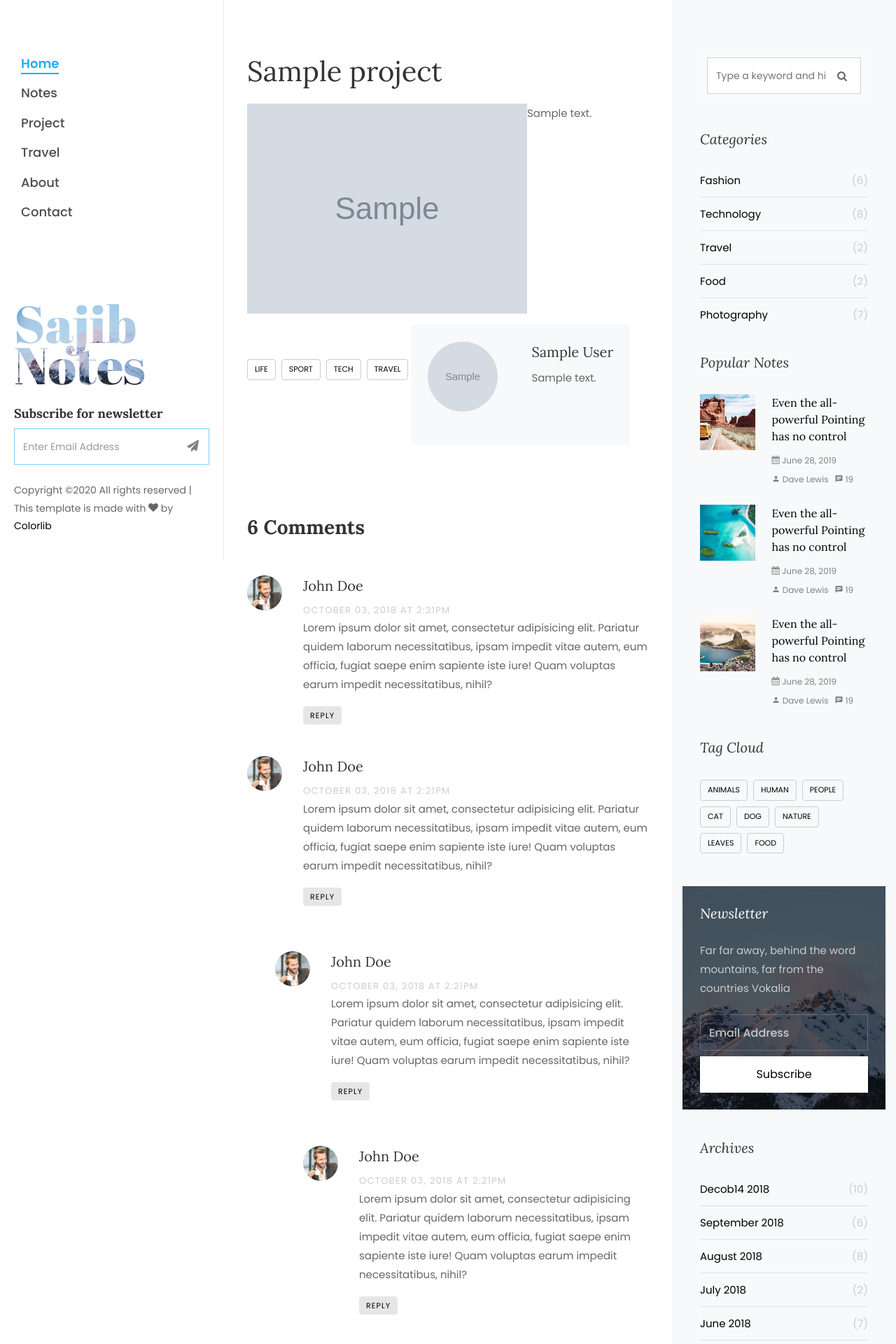
After one commit to sajib1066/sajib-notes, a Django app: template templates/project/details.html in a window 1280 px wide. The commit adds this page. Shown: the top 1920 px of the page at 70% size. Run offline with Django 3.2, Linux system fonts and the light colour scheme; the template is opened without the code that fills it: values that come from a table or form of the project are taken from there, others are empty; tables that the repository leaves empty hold one stand-in row (values such as "Sample post"); grey boxes marked "Sample" are stand-in pictures; some libraries are stand-ins or nearby versions; some web fonts are replaced.

Commit message:
create project details page

```diff
--- a/project/urls.py
+++ b/project/urls.py
@@ -1,7 +1,8 @@
 from django.urls import path
 
-from .views import ProjectListView
+from .views import ProjectListView, ProjectDetailView
 
 urlpatterns = [
-    path('', ProjectListView.as_view(), name='project')
+    path('', ProjectListView.as_view(), name='project'),
+    path('<slug>/', ProjectDetailView.as_view(), name='project-details')
 ]
--- a/project/views.py
+++ b/project/views.py
@@ -1,8 +1,12 @@
 from django.shortcuts import render
-from django.views.generic import ListView
+from django.views.generic import ListView, DetailView
 
 from .models import Project
 
 class ProjectListView(ListView):
     queryset = Project.objects.filter(is_delete=False)
     template_name = 'project/project.html'
+
+class ProjectDetailView(DetailView):
+    queryset = Project.objects.filter(is_delete=False)
+    template_name = 'project/details.html'
--- /dev/null
+++ b/templates/project/details.html
@@ -0,0 +1,159 @@
+{% extends 'base/base.html' %}
+{% load static %}
+
+
+{% block content %}
+<div id="colorlib-main">
+    <section class="ftco-section ftco-no-pt ftco-no-pb">
+        <div class="container">
+            <div class="row d-flex">
+
+				<div class="col-lg-8 px-md-5 py-5">
+					<div class="row pt-md-4">
+						<h1 class="mb-3">{{ project.title }}</h1>
+						<p>
+							<img src="{{ project.photo.url }}" alt="" class="img-fluid">
+						</p>
+						<p>{{ project.content|safe }}</p>
+						<div class="tag-widget post-tag-container mb-5 mt-5">
+							<div class="tagcloud">
+								<a href="#" class="tag-cloud-link">Life</a>
+								<a href="#" class="tag-cloud-link">Sport</a>
+								<a href="#" class="tag-cloud-link">Tech</a>
+								<a href="#" class="tag-cloud-link">Travel</a>
+							</div>
+						</div>
+
+						<div class="about-author d-flex p-4 bg-light">
+							<div class="bio mr-5">
+								<img src="{{ project.author.photo.url }}" alt="Image placeholder" style="width: 100px; height: 100px;" class="img-fluid mb-4">
+							</div>
+							<div class="desc">
+								<h3>{{ project.author.name }}</h3>
+								<p>{{ project.author.about }}</p>
+							</div>
+						</div>
+
+
+				<div class="pt-5 mt-5">
+				  <h3 class="mb-5 font-weight-bold">6 Comments</h3>
+				  <ul class="comment-list">
+					<li class="comment">
+					  <div class="vcard bio">
+						<img src="images/person_1.jpg" alt="Image placeholder">
+					  </div>
+					  <div class="comment-body">
+						<h3>John Doe</h3>
+						<div class="meta">October 03, 2018 at 2:21pm</div>
+						<p>Lorem ipsum dolor sit amet, consectetur adipisicing elit. Pariatur quidem laborum necessitatibus, ipsam impedit vitae autem, eum officia, fugiat saepe enim sapiente iste iure! Quam voluptas earum impedit necessitatibus, nihil?</p>
+						<p><a href="#" class="reply">Reply</a></p>
+					  </div>
+					</li>
+
+					<li class="comment">
+					  <div class="vcard bio">
+						<img src="images/person_1.jpg" alt="Image placeholder">
+					  </div>
+					  <div class="comment-body">
+						<h3>John Doe</h3>
+						<div class="meta">October 03, 2018 at 2:21pm</div>
+						<p>Lorem ipsum dolor sit amet, consectetur adipisicing elit. Pariatur quidem laborum necessitatibus, ipsam impedit vitae autem, eum officia, fugiat saepe enim sapiente iste iure! Quam voluptas earum impedit necessitatibus, nihil?</p>
+						<p><a href="#" class="reply">Reply</a></p>
+					  </div>
+
+					  <ul class="children">
+						<li class="comment">
+						  <div class="vcard bio">
+							<img src="images/person_1.jpg" alt="Image placeholder">
+						  </div>
+						  <div class="comment-body">
+							<h3>John Doe</h3>
+							<div class="meta">October 03, 2018 at 2:21pm</div>
+							<p>Lorem ipsum dolor sit amet, consectetur adipisicing elit. Pariatur quidem laborum necessitatibus, ipsam impedit vitae autem, eum officia, fugiat saepe enim sapiente iste iure! Quam voluptas earum impedit necessitatibus, nihil?</p>
+							<p><a href="#" class="reply">Reply</a></p>
+						  </div>
+
+
+						  <ul class="children">
+							<li class="comment">
+							  <div class="vcard bio">
+								<img src="images/person_1.jpg" alt="Image placeholder">
+							  </div>
+							  <div class="comment-body">
+								<h3>John Doe</h3>
+								<div class="meta">October 03, 2018 at 2:21pm</div>
+								<p>Lorem ipsum dolor sit amet, consectetur adipisicing elit. Pariatur quidem laborum necessitatibus, ipsam impedit vitae autem, eum officia, fugiat saepe enim sapiente iste iure! Quam voluptas earum impedit necessitatibus, nihil?</p>
+								<p><a href="#" class="reply">Reply</a></p>
+							  </div>
+
+								<ul class="children">
+								  <li class="comment">
+									<div class="vcard bio">
+									  <img src="images/person_1.jpg" alt="Image placeholder">
+									</div>
+									<div class="comment-body">
+									  <h3>John Doe</h3>
+									  <div class="meta">October 03, 2018 at 2:21pm</div>
+									  <p>Lorem ipsum dolor sit amet, consectetur adipisicing elit. Pariatur quidem laborum necessitatibus, ipsam impedit vitae autem, eum officia, fugiat saepe enim sapiente iste iure! Quam voluptas earum impedit necessitatibus, nihil?</p>
+									  <p><a href="#" class="reply">Reply</a></p>
+									</div>
+								  </li>
+								</ul>
+							</li>
+						  </ul>
+						</li>
+					  </ul>
+					</li>
+
+					<li class="comment">
+					  <div class="vcard bio">
+						<img src="images/person_1.jpg" alt="Image placeholder">
+					  </div>
+					  <div class="comment-body">
+						<h3>John Doe</h3>
+						<div class="meta">October 03, 2018 at 2:21pm</div>
+						<p>Lorem ipsum dolor sit amet, consectetur adipisicing elit. Pariatur quidem laborum necessitatibus, ipsam impedit vitae autem, eum officia, fugiat saepe enim sapiente iste iure! Quam voluptas earum impedit necessitatibus, nihil?</p>
+						<p><a href="#" class="reply">Reply</a></p>
+					  </div>
+					</li>
+				  </ul>
+				  <!-- END comment-list -->
+
+				  <div class="comment-form-wrap pt-5">
+					<h3 class="mb-5">Leave a comment</h3>
+					<form action="#" class="p-3 p-md-5 bg-light">
+					  <div class="form-group">
+						<label for="name">Name *</label>
+						<input type="text" class="form-control" id="name">
+					  </div>
+					  <div class="form-group">
+						<label for="email">Email *</label>
+						<input type="email" class="form-control" id="email">
+					  </div>
+					  <div class="form-group">
+						<label for="website">Website</label>
+						<input type="url" class="form-control" id="website">
+					  </div>
+
+					  <div class="form-group">
+						<label for="message">Message</label>
+						<textarea name="" id="message" cols="30" rows="10" class="form-control"></textarea>
+					  </div>
+					  <div class="form-group">
+						<input type="submit" value="Post Comment" class="btn py-3 px-4 btn-primary">
+					  </div>
+
+					</form>
+				  </div>
+				</div>
+					</div><!-- END-->
+				</div>
+
+                {% include 'base/leftsidebar.html' %}
+                <!-- END COL -->
+            </div>
+        </div>
+    </section>
+</div>
+
+{% endblock %}
--- a/templates/project/project.html
+++ b/templates/project/project.html
@@ -17,7 +17,7 @@
 							<div class="blog-entry-2 ftco-animate">
 								<a href="single.html" class="img" style="background-image: url({{ project.photo.url }})"></a>
 								<div class="text pt-4">
-						  <h3 class="mb-4"><a href="#">{{ project.title }}</a></h3>
+						  <h3 class="mb-4"><a href="{% url 'project-details' project.slug %}">{{ project.title }}</a></h3>
 						  <p class="mb-4">{{ project.content|safe }}</p>
 						  <div class="author mb-4 d-flex align-items-center">
 								<a href="#" class="img" style="background-image: url({{ project.author.photo.url }})"></a>
```
